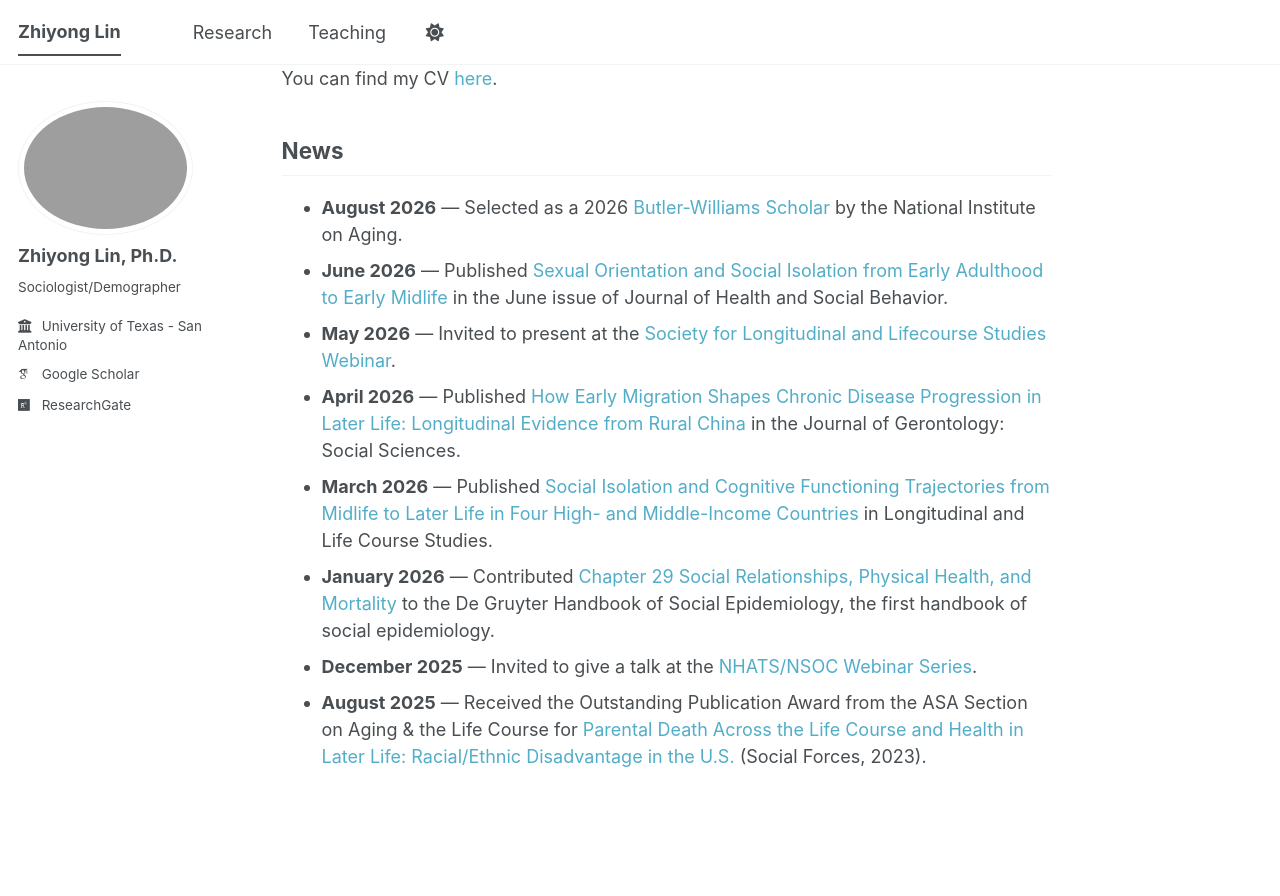
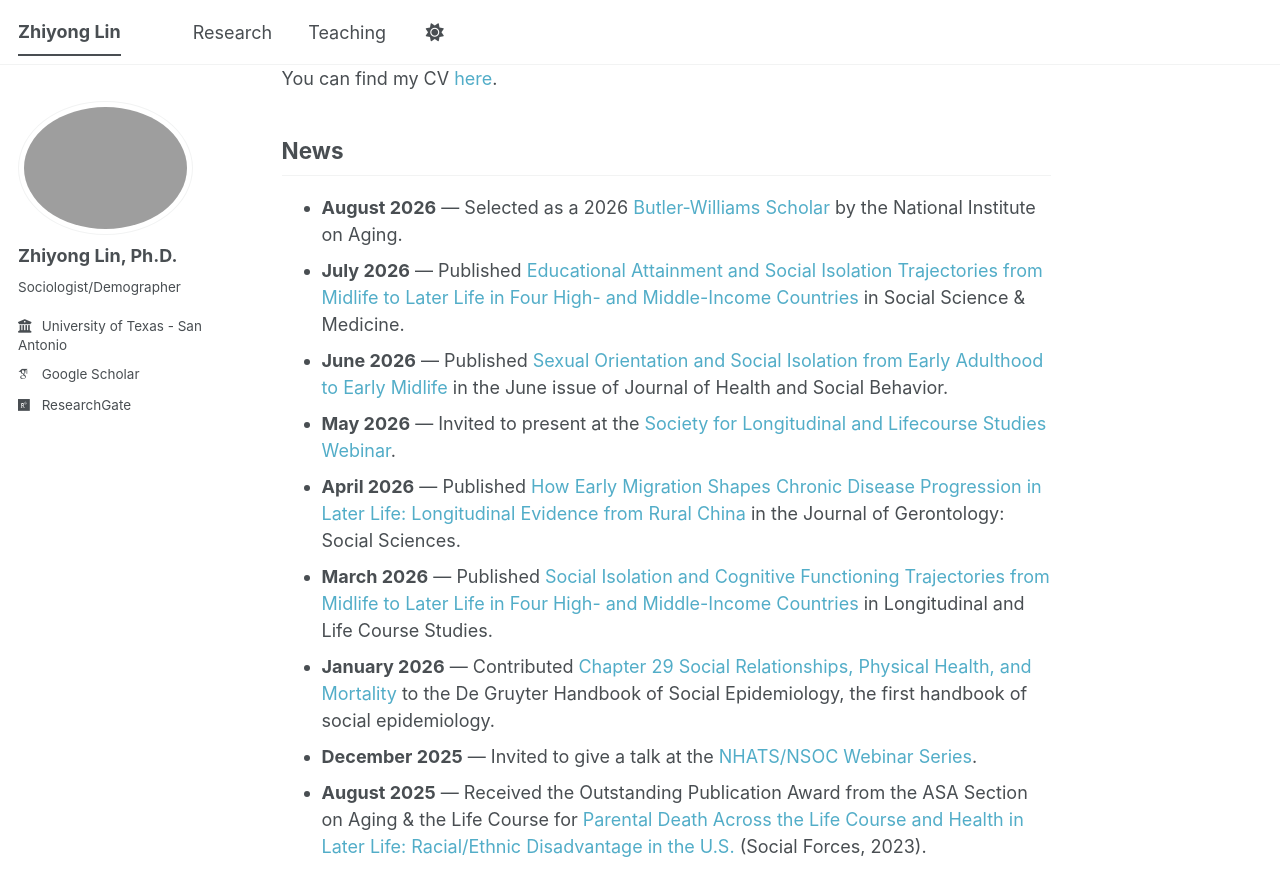
Before and after one commit to zhiyonglinsoc/zhiyonglinsoc.github.io, a Jekyll site: the page built from _pages/about.md, in a window 1280 px wide and 900 px high, scrolled down 368 px. Shown: the top 896 px of the window. Built offline with Jekyll 4.4.1, drawn with Linux system fonts in a browser that asks for light colours; some web fonts are replaced; a script bundle is joined from its source files by our own code; library files that are not in the unit come from our copies.

Commit message:
update news

```diff
--- a/_data/news.yml
+++ b/_data/news.yml
@@ -3,6 +3,9 @@
 
 - date: "August 2026"
   content: "Selected as a 2026 [Butler-Williams Scholar](https://www.nia.nih.gov/research/dea/butler-williams-scholars-program){:target=\"_blank\"} by the National Institute on Aging."
+
+- date: "July 2026"
+  content: "Published [Educational Attainment and Social Isolation Trajectories from Midlife to Later Life in Four High- and Middle-Income Countries](https://doi.org/10.1016/j.socscimed.2026.119610){:target=\"_blank\"} in Social Science & Medicine."
 
 - date: "June 2026"
   content: "Published [Sexual Orientation and Social Isolation from Early Adulthood to Early Midlife](https://journals.sagepub.com/doi/10.1177/00221465251340020){:target=\"_blank\"} in the June issue of Journal of Health and Social Behavior."
```
